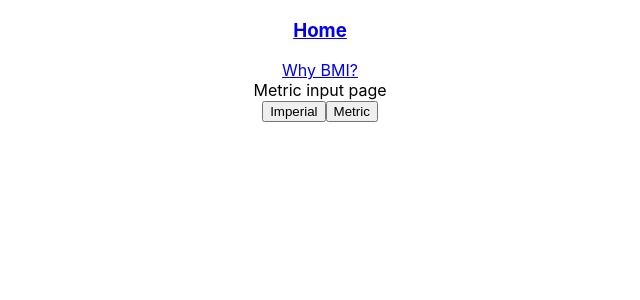
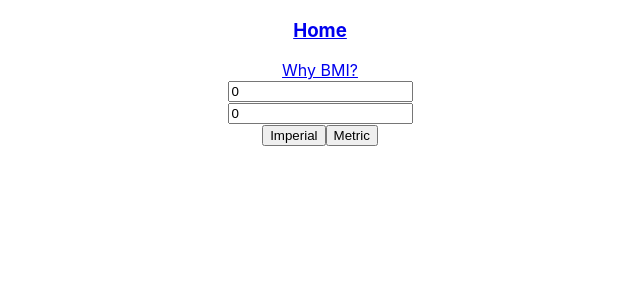
Before and after one commit to hammyhammer/bmi-calculator, a React (Create React App) app in the folder client/: page /metric in a window 1280 px wide. Shown: the top 300 px of the page, without its empty margins (320-960 px from the left). Built offline with nearby package versions, Linux system fonts and the light colour scheme; no server answers.

Commit message:
created a new axios file

```diff
--- a/client/src/App.js
+++ b/client/src/App.js
@@ -1,5 +1,6 @@
 import { Link, Route, Routes } from 'react-router-dom';
 import Navbar from './components/Navbar';
+import MetricSystem from './components/MetricSystem';
 import './App.css';
 
 function App() {
@@ -9,7 +10,7 @@ function App() {
       <Routes>
         <Route path="/" element={<div>Adult BMI Calculator</div>} />
         <Route path="/imperial" element={<div>Imperial input page</div>} />
-        <Route path="/metric" element={<div>Metric input page</div>} />
+        <Route path="/metric" element={<MetricSystem />} />
         <Route path="/results/:id" element={<div>Results Page</div>} />
         <Route path="/why-bmi" element={<div>Why BMI Page</div>} />
       </Routes>
```
Also changed, not shown: client/src/services/apiConfig/index.js (renamed from client/services/apiConfig/index.js).
